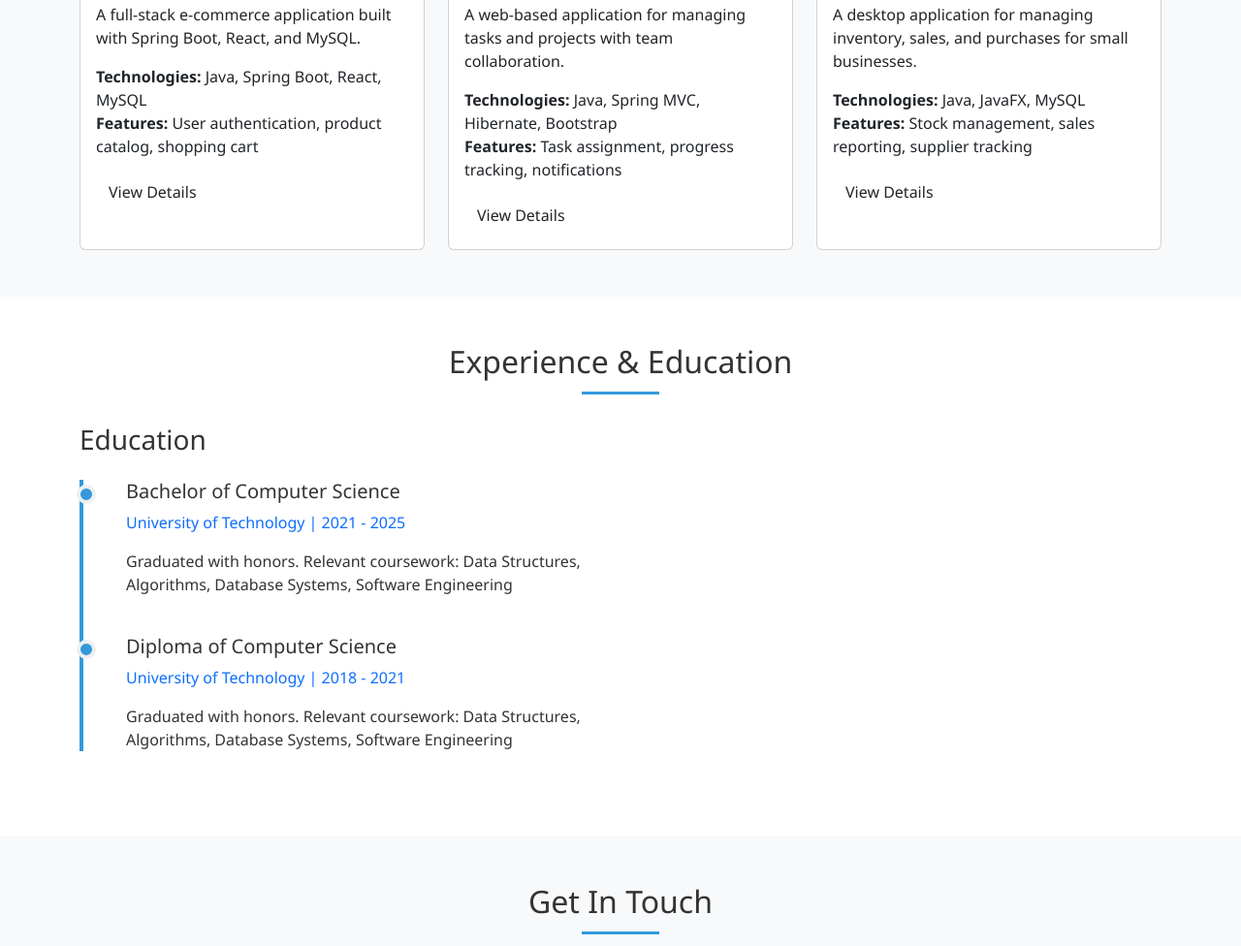
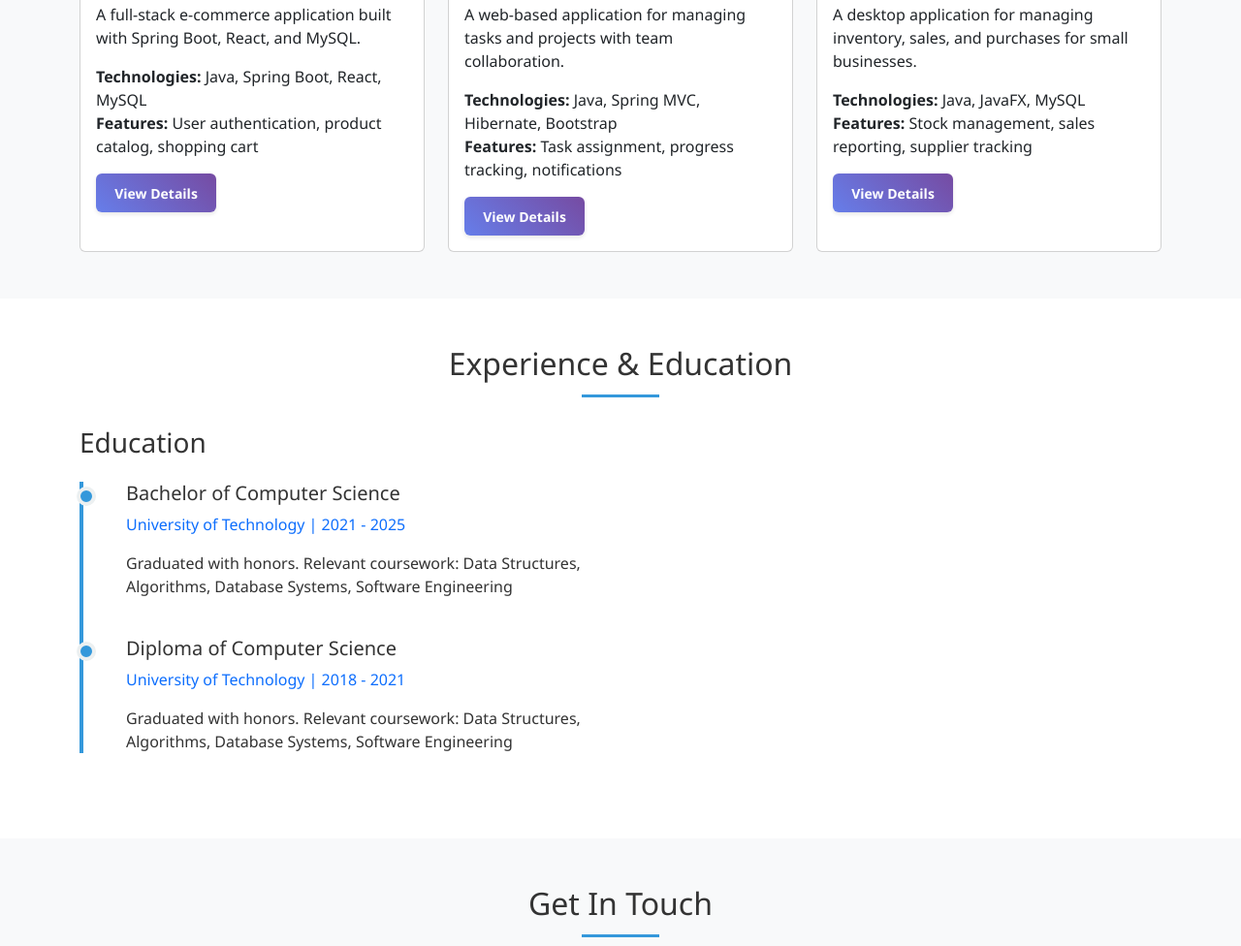
Before and after one commit to nawabnak-coder/portfolio, a plain HTML site: page index.html in a window 1280 px wide. Shown: the part 1634-2610 px from the top of the page at 97% size. Drawn offline with nearby package versions, Linux system fonts and the light colour scheme.

Commit message:
Update index.html

```diff
--- a/index.html
+++ b/index.html
@@ -136,6 +136,34 @@
         .social-links a:hover {
             color: var(--secondary-color);
         }
+
+        .btn-small {
+    display: inline-block;
+    padding: 0.6rem 1.2rem;
+    background: linear-gradient(45deg, #667eea 0%, #764ba2 100%);
+    color: white;
+    text-decoration: none;
+    border-radius: 0.375rem;
+    border: none;
+    font-size: 0.875rem;
+    font-weight: 600;
+    text-align: center;
+    cursor: pointer;
+    transition: all 0.3s ease;
+    box-shadow: 0 2px 4px rgba(0, 0, 0, 0.1);
+}
+
+.btn-small:hover {
+    background: linear-gradient(45deg, #5a67d8 0%, #6b46c1 100%);
+    transform: translateY(-2px);
+    box-shadow: 0 4px 8px rgba(0, 0, 0, 0.2);
+}
+
+.btn-small:active {
+    transform: translateY(0);
+    box-shadow: 0 2px 4px rgba(0, 0, 0, 0.1);
+}
+
     </style>
 </head>
 <body>
```
